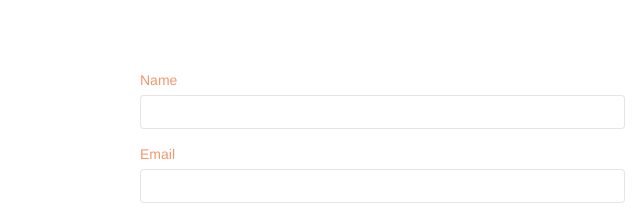
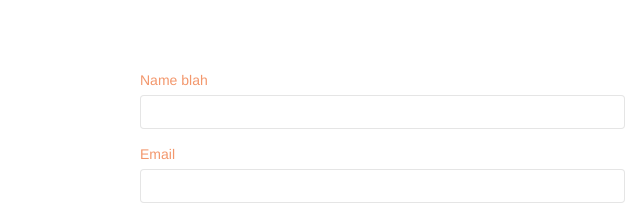
Before and after one commit to CortGray/CortneyThurman_4_04142022, a plain HTML site: page page2.html in a window 1280 px wide. Shown: the part 446-661 px from the top of the page, 0-640 px from the left. Drawn offline with Linux system fonts and the light colour scheme; files that its build step writes are made by us from their sources.

Commit message:
test push

```diff
--- a/page2.html
+++ b/page2.html
@@ -82,7 +82,7 @@
 				<form id="form_1" novalidate success-msg="Your message has been sent." fail-msg="Sorry it seems that our mail server is not responding, Sorry for the inconvenience!">
 					<div class="form-group">
 						<label for="name">
-							Name
+							Name blah
 						</label>
 						<input id="name" class="form-control" name="Name" required />
 					</div>
```
